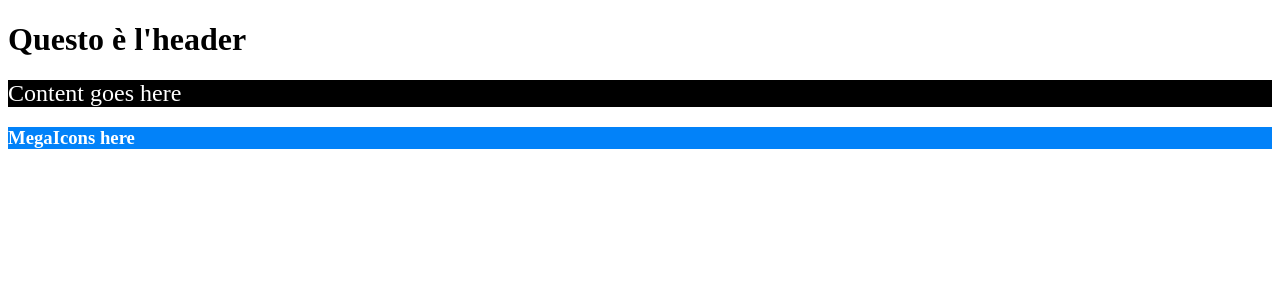
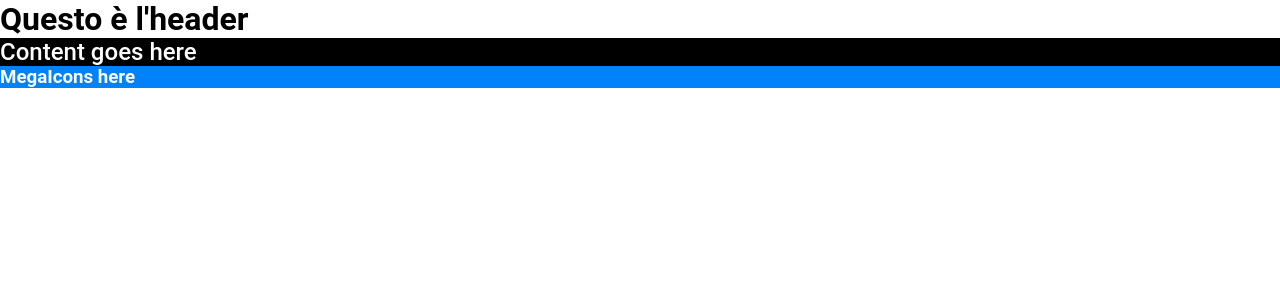
Before and after one commit to Kio-dev-it/vue-dc-comics, a Vue app: page / in a window 1280 px wide. Shown: the top 300 px of the page. Built offline with nearby package versions, Linux system fonts and the light colour scheme.

Commit message:
Add commons and variables

```diff
--- a/src/App.vue
+++ b/src/App.vue
@@ -2,7 +2,7 @@
   <div id="app">
     <Header/>
     <Content/>
-    <MegaIcon/>
+    <MegaIcons/>
     <Footer/>
   </div>
 </template>
@@ -10,7 +10,7 @@
 <script>
 import Header from './components/Header.vue'
 import Content from './components/Content.vue'
-import MegaIcon from './components/MegaIcon.vue'
+import MegaIcons from './components/MegaIcons.vue'
 import Footer from './components/Footer.vue'
 
 
@@ -19,11 +19,12 @@
   components: {
     Header,
     Content,
-    MegaIcon,
+    MegaIcons,
     Footer
   }
 }
 </script>
 
 <style lang="scss">
+@import './assets/style/common.scss';
 </style>
--- /dev/null
+++ b/src/assets/style/common.scss
@@ -0,0 +1,22 @@
+/* Variables */
+@import './variables.scss';
+
+/* Google Fonts */
+@import url('https://fonts.googleapis.com/css2?family=PT+Sans+Narrow:wght@400;700&display=swap');
+
+/* Reset */
+* {
+	margin: 0;
+	padding: 0;
+	box-sizing: border-box;
+}
+
+body {
+	font-family: 'Roboto', sans-serif;
+}
+
+/* Containers */
+.container {
+	max-width: $sizeContainer;
+	margin: 0 auto;
+}
--- /dev/null
+++ b/src/assets/style/variables.scss
@@ -0,0 +1,5 @@
+/* Colors */
+$mainColor: #0282f9;
+
+/* Sizes */
+$sizeContainer: 81.25rem;
--- a/src/components/MegaIcon.vue
+++ b/src/components/MegaIcons.vue
@@ -1,21 +1,22 @@
 <template>
-    <div class="mega-icon">
+    <div class="mega-icons">
         <h3>MegaIcons here</h3>
     </div>
 </template>
 
 <script>
 export default {
-    name: 'MegaIcon'
+    name: 'MegaIcons'
 
 }
 </script>
 
 <style lang="scss" scoped>
+@import '../assets/style/variables.scss';
 
-.mega-icon{
+.mega-icons{
     color: #fff;
-    background-color: #0282f9;
+    background-color: $mainColor;
 }
 
 </style>
```
